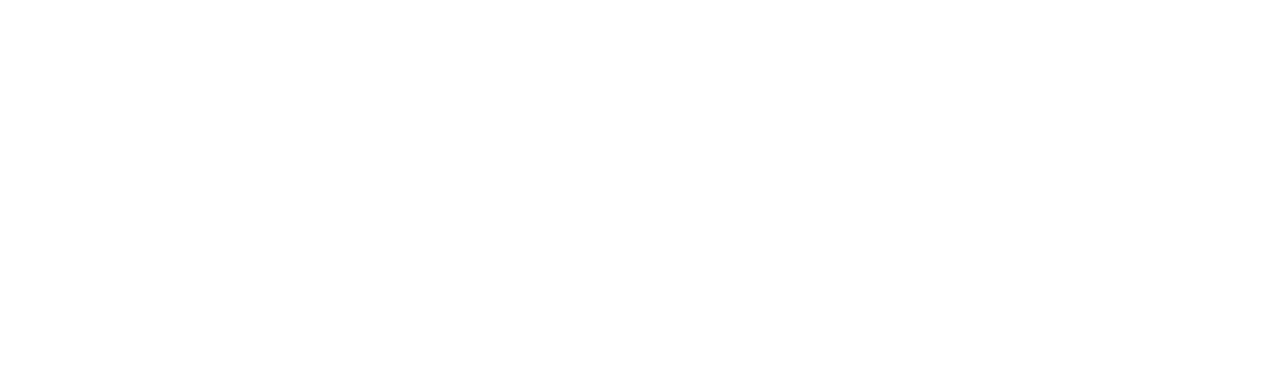
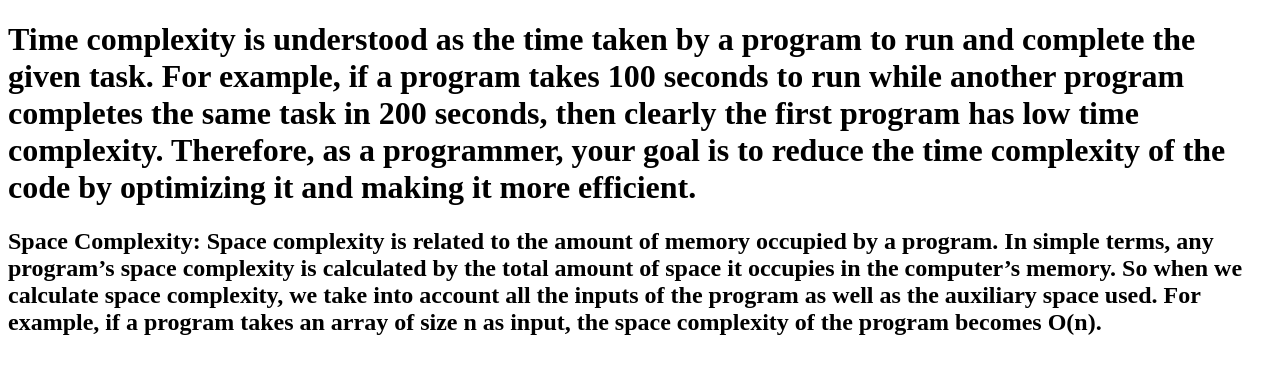
Before and after one commit to acciojob/time-and-space-complexity-saif520, a website: page main.html in a window 1280 px wide. Drawn offline with Linux system fonts and the light colour scheme.

Commit message:
created a submission

```diff
--- a/main.html
+++ b/main.html
@@ -8,6 +8,8 @@
 
 <body>
 	<!-- the entire body must be written by student -->
+	<h1>Time complexity is understood as the time taken by a program to run and complete the given task. For example, if a program takes 100 seconds to run while another program completes the same task in 200 seconds, then clearly the first program has low time complexity. Therefore, as a programmer, your goal is to reduce the time complexity of the code by optimizing it and making it more efficient.</h1>
+	<h2>Space Complexity: Space complexity is related to the amount of memory occupied by a program. In simple terms, any program’s space complexity is calculated by the total amount of space it occupies in the computer’s memory. So when we calculate space complexity, we take into account all the inputs of the program as well as the auxiliary space used. For example, if a program takes an array of size n as input, the space complexity of the program becomes O(n).</h2>
     <script type="text/javascript" src="./script.js">
 </script>
 
```
